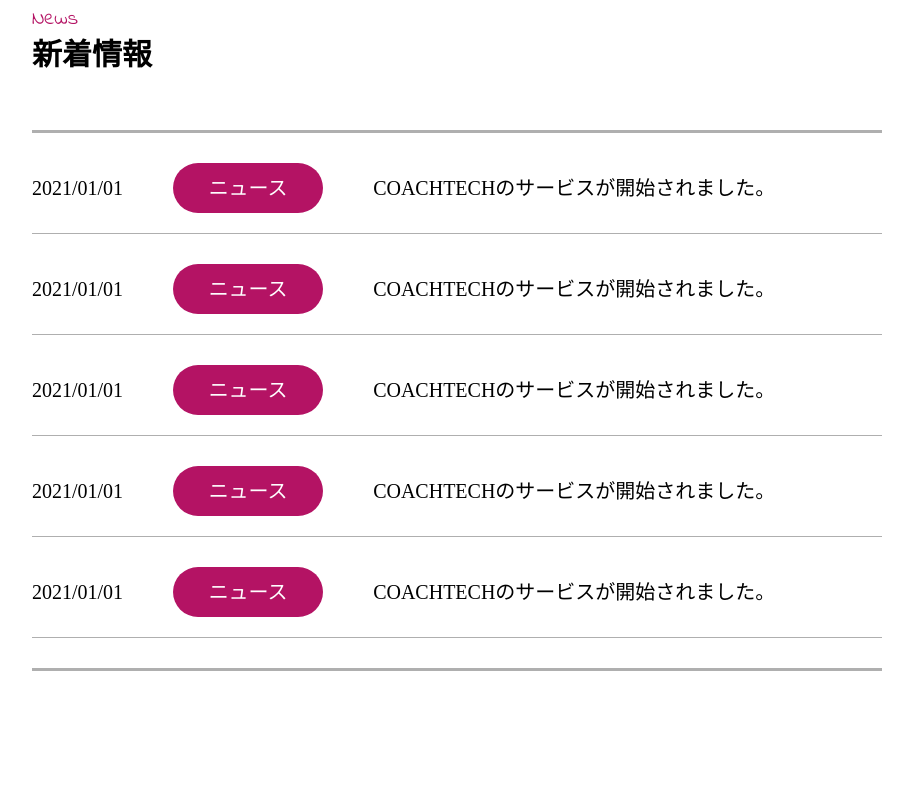
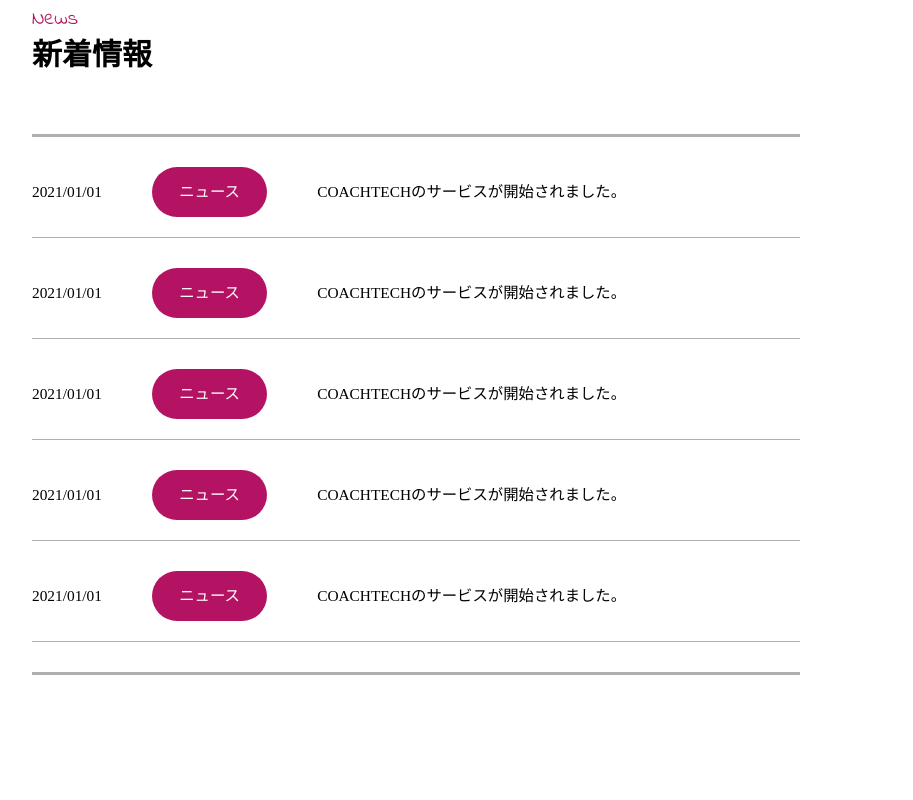
Before and after one commit to okkotonushisama/20230330_sato_lp, a plain HTML site: page index.html in a window 1280 px wide. Shown: the part 840-1640 px from the top of the page, without its empty margins (224-1137 px from the left). Drawn offline with Linux system fonts and the light colour scheme; files whose address does not match are found by name.

Commit message:
second-commit

```diff
--- a/style.css
+++ b/css/style.css
@@ -102,11 +102,11 @@ main.wrapper {
 }
 
 .news-ul {
-  margin: 60px 0 0 20%;
+  margin: 5% auto;
   font-size: 20px;
   border-top: 3px solid #afafaf;
   border-bottom: 3px solid #afafaf;
-  width: 850px;
+  width: 60vw;
 }
 
 .news-li {
@@ -119,21 +119,25 @@ main.wrapper {
 .news-date {
   margin: 0 50px 0 0;
   line-height: 50px;
+  font-size: 1.2vw;
 }
 
 .news-category {
   margin: 0 50px 0 0 ;
-  width: 150px;
+  width: 15%;
   border-radius: 30px;
   background: #b41364;
   color: white;
   text-align: center;
   line-height: 50px;
+  font-size: 1.2vw;
+  white-space: nowrap;
 }
 
 .news-comment {
-  margin: 0 50px 0 0;
   line-height: 50px;
+  font-size: 1.2vw;
+  white-space: nowrap;
 }
 
 .about {
@@ -419,14 +423,14 @@ p.survice-third {
 
 .img-link-saiyo {
   position: relative;
-  background: url(./img/recruit.png) no-repeat center/contain;
+  background: url(../img/recruit.png) no-repeat center/contain;
   width: 50vw;
   height: 50vh;
 }
 
 .img-link-interview {
     position: relative;
-    background: url(./img/interview.png) no-repeat center/contain;
+    background: url(../img/interview.png) no-repeat center/contain;
     width: 50vw;
     height: 50vh;
 }
--- a/index.html
+++ b/index.html
@@ -5,8 +5,8 @@
   <meta http-equiv="X-UA-Compatible" content="IE=edge">
   <meta name="viewport" content="width=device-width, initial-scale=1.0">
   <title>Document</title>
-  <link rel="stylesheet" href="reset.css">
-  <link rel="stylesheet" href="style.css">
+  <link rel="stylesheet" href="./css/reset.css">
+  <link rel="stylesheet" href="./css/style.css">
   <link rel="preconnect" href="https://fonts.googleapis.com">
   <link rel="preconnect" href="https://fonts.gstatic.com" crossorigin>
   <link href="https://fonts.googleapis.com/css2?family=Indie+Flower&display=swap" rel="stylesheet">
```
Also changed, not shown: css/reset.css (renamed from reset.css).
